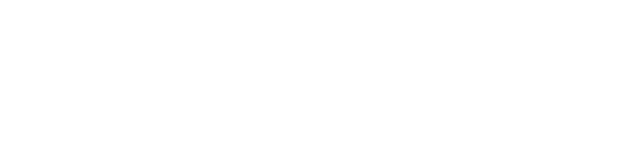
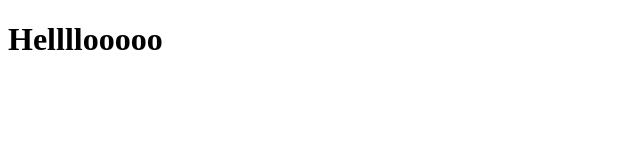
Before and after one commit to Lyira/beginnig, a plain HTML site: page index.html in a window 1280 px wide. Shown: the whole page, without its empty margins (0-640 px from the left). Drawn offline with Linux system fonts and the light colour scheme.

Commit message:
добавлен заголовок

```diff
--- a/index.html
+++ b/index.html
@@ -8,6 +8,6 @@
     <title>Document</title>
 </head>
 <body>
-
+    <h1>Hellllooooo</h1>
 </body>
 </html>
```
